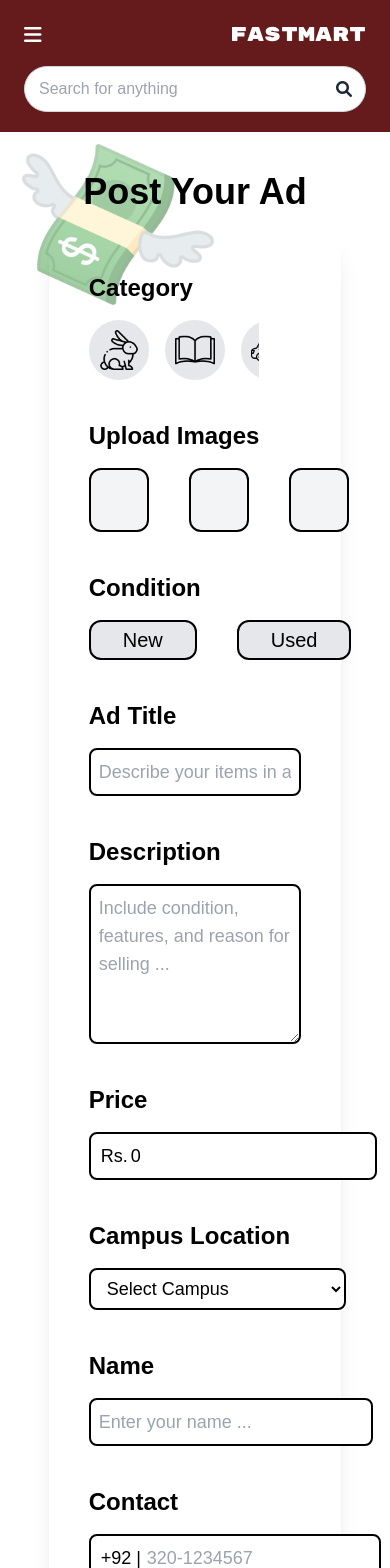
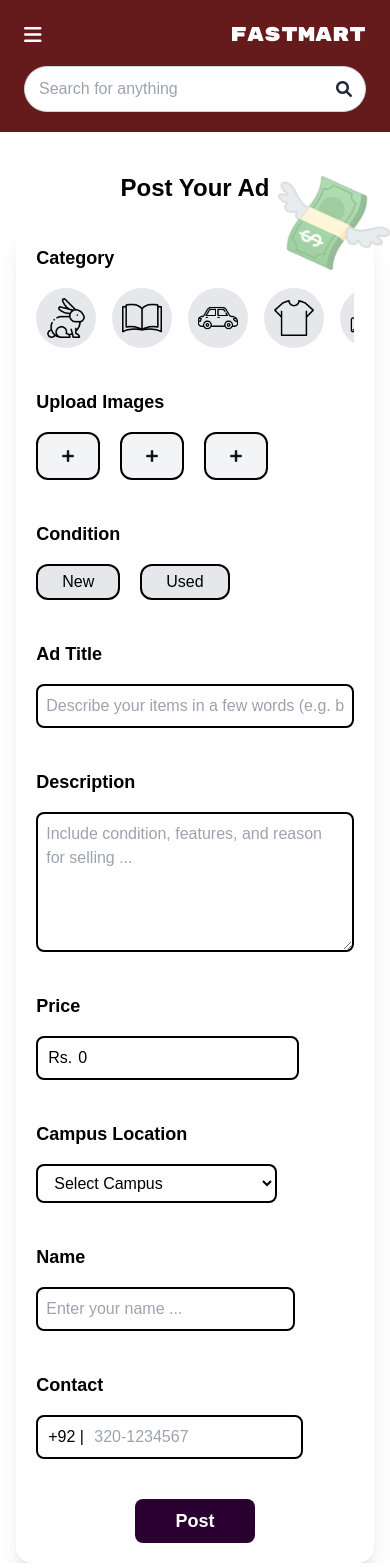
Before and after one commit to harisalimughal/FastMart, a React (Create React App) app in the folder fastmart/: page /postad in a window 390 px wide. Shown: the top 1568 px of the page. Built offline with nearby package versions, Linux system fonts and the light colour scheme; the HTML template or start-up script is replaced by a standard one; a web font is replaced by a local one.

Commit message:
Add design for PostAd component for mobile screens

```diff
--- a/fastmart/src/components/selling-page/CategorySelect.jsx
+++ b/fastmart/src/components/selling-page/CategorySelect.jsx
@@ -28,7 +28,7 @@ function CategorySelect({ onCategoryChange }) {
     };
 
     return (
-        <div className='flex justify-between gap-4 md:gap-0 overflow-x-auto custom-scrollbar w-4/5'>
+        <div className='flex justify-between gap-4 md:gap-0 overflow-x-auto custom-scrollbar md:w-4/5 w-full'>
             <button
                 onClick={() => handleCategoryClick('animal')}
                 className={getButtonClass('animal')}
--- a/fastmart/src/components/selling-page/ConditionSelect.jsx
+++ b/fastmart/src/components/selling-page/ConditionSelect.jsx
@@ -6,27 +6,27 @@ function ConditionSelect({ onConditionChange }) {
     const getButtonClass = (conditionValue) => {
         // When selected condition is new
         if (condition === 'New' && conditionValue === 'New') {
-            return 'px-8 py-1 text-xl bg-palletePurple text-white border-2 border-black rounded-xl hover:shadow-lg transition duration-300';
+            return 'md:px-8 md:py-1 px-6 py-1 text-md md:text-xl bg-palletePurple text-white border-2 border-black rounded-xl hover:shadow-lg transition duration-300';
         }
 
         // When selected condition is not new
         else if (condition !== 'New' && conditionValue === 'New') {
-            return 'px-8 py-1 text-xl bg-gray-200 text-black border-2 border-black rounded-xl hover:shadow-lg transition duration';
+            return 'md:px-8 md:py-1 px-6 py-1 text-md md:text-xl bg-gray-200 text-black border-2 border-black rounded-xl hover:shadow-lg transition duration';
         }
 
         // When selected condition is used
         else if (condition === 'Used' && conditionValue === 'Used') {
-            return 'px-8 py-1 text-xl bg-palletePurple text-white border-2 border-black rounded-xl hover:shadow-lg transition duration-300';
+            return 'md:px-8 md:py-1 px-6 py-1 text-md md:text-xl bg-palletePurple text-white border-2 border-black rounded-xl hover:shadow-lg transition duration-300';
         }
 
         // When selected condition is not used
         else if (condition !== 'Used' && conditionValue === 'Used') {
-            return 'px-8 py-1 text-xl bg-gray-200 text-black border-2 border-black rounded-xl hover:shadow-lg transition duration-300';
+            return 'md:px-8 md:py-1 px-6 py-1 text-md md:text-xl bg-gray-200 text-black border-2 border-black rounded-xl hover:shadow-lg transition duration-300';
         }
     }
 
     return (
-        <div className='flex gap-10'>
+        <div className='flex gap-5 md:gap-10'>
             {/* New Button */}
             <button
                 onClick={() => {
--- a/fastmart/src/components/selling-page/PostAd.jsx
+++ b/fastmart/src/components/selling-page/PostAd.jsx
@@ -36,12 +36,12 @@ function PostAd() {
             <Navbar />
 
             {/* Money Emoji */}
-            <div className='w-48 mx-auto absolute right-44 top-36 -z-10 opacity-50'>
+            <div className='w-28 md:w-48 mx-auto absolute md:right-[9vw] md:top-[12vh] right-0 top-[45vw] -z-10 opacity-50'>
                 <img src={moneyEmoji} alt='money-emoji'></img>
             </div>
 
-            {/* Main Content */}
-            <div className='flex flex-col gap-5'>
+            {/* Main Content - Desktop */}
+            <div className='md:flex flex-col gap-5 hidden'>
                 {/* Header */}
                 <h1 className='w-fit mx-auto text-4xl font-bold'>
                     Post Your Ad
@@ -171,6 +171,138 @@ function PostAd() {
                     </form>
                 </div>
             </div>
+
+            {/* Main Content - Mobile */}
+            <div className='flex flex-col gap-5 md:hidden'>
+                {/* Header */}
+                <h1 className='w-fit mx-auto text-2xl font-bold'>
+                    Post Your Ad
+                </h1>
+
+                {/* Form */}
+                <div className='shadow-xl w-11/12 mx-auto p-5 rounded-2xl'>
+                    <form
+                        onSubmit={handleSubmit}
+                        className='flex flex-col gap-10'
+                    >
+                        {/* Category */}
+                        <div className='flex flex-col gap-4'>
+                            <label className='text-lg font-bold'>Category</label>
+                            <CategorySelect onCategoryChange={handleCategoryChange} />
+                        </div>
+
+                        {/* Upload Images */}
+                        <div className='flex flex-col gap-4'>
+                            <label className='text-lg font-bold'>Upload Images</label>
+                            <div className='flex gap-5'>
+                                <UploadAdImage />
+                                <UploadAdImage />
+                                <UploadAdImage />
+                            </div>
+                        </div>
+
+                        {/* Condition */}
+                        <div className='flex flex-col gap-4'>
+                            <label className='text-lg font-bold'>Condition</label>
+                            <ConditionSelect onConditionChange={handleConditionChange} />
+                        </div>
+
+                        {/* Title */}
+                        <div className='flex flex-col gap-4'>
+                            <label className='text-lg font-bold'>Ad Title</label>
+                            <input
+                                type='text'
+                                className='border-2 border-black p-2 rounded-lg text-md'
+                                placeholder='Describe your items in a few words (e.g. brand, model, type, age) ...'
+                                onInput={(e) => setTitle(e.target.value)}
+                                value={title}
+                            />
+                        </div>
+
+                        {/* Description */}
+                        <div className='flex flex-col gap-4'>
+                            <label className='text-lg font-bold'>Description</label>
+                            <textarea
+                                className='border-2 border-black p-2 rounded-lg text-md'
+                                placeholder='Include condition, features, and reason for selling ...'
+                                rows={5}
+                                onInput={(e) => setDescription(e.target.value)}
+                                value={description}
+                            />
+                        </div>
+
+                        {/* Price */}
+                        <div className='flex flex-col gap-4'>
+                            <label className='text-lg font-bold'>Price</label>
+                            <div className='relative flex items-center'>
+                                <span className='absolute left-3'>Rs.</span>
+                                <input
+                                    type='number'
+                                    min={0}
+                                    step={1}
+                                    className='pl-10 pr-3 py-2 border-2 border-black rounded-lg text-md'
+                                    placeholder='Enter your price ...'
+                                    onInput={(e) => {
+                                        setPrice(e.target.value);
+                                    }}
+                                    value={price}
+                                />
+                            </div>
+                        </div>
+
+                        {/* Campus Location */}
+                        <div className='flex flex-col gap-4'>
+                            <label className='text-lg font-bold'>Campus Location</label>
+                            <select
+                                onChange={(e) => setCampus(e.target.value)}
+                                className='py-2 pl-3 pr-20 bg-white w-fit border-2 border-black rounded-lg'
+                            >
+                                <option value=''>Select Campus</option>
+                                <option value='Islamabad'>Islamabad</option>
+                                <option value='Karachi'>Karachi</option>
+                                <option value='Lahore'>Lahore</option>
+                                <option value='Peshawar'>Peshawar</option>
+                                <option value='Chiniot-Faislabad'>Chiniot-Faislabad</option>
+                            </select>
+                        </div>
+
+                        {/* Name */}
+                        <div className='flex flex-col gap-4'>
+                            <label className='text-lg font-bold'>Name</label>
+                            <input
+                                type='text'
+                                className='border-2 border-black p-2 pr-10 rounded-lg text-md w-fit'
+                                placeholder='Enter your name ...'
+                                onInput={(e) => setName(e.target.value)}
+                                value={name}
+                            />
+                        </div>
+
+                        {/* Contact */}
+                        <div className='flex flex-col gap-4'>
+                            <label className='text-lg font-bold'>Contact</label>
+                            <div className='relative flex items-center'>
+                                <span className='absolute left-3'>
+                                    +92 |
+                                </span>
+                                <input
+                                    type='text'
+                                    className='border-2 border-black py-2 pl-14 rounded-lg text-md w-fit'
+                                    placeholder='320-1234567'
+                                />
+                            </div>
+                        </div>
+
+                        {/* Post */}
+                        <button
+                            type='submit'
+                            className='flex justify-center items-center text-white bg-palletePurple font-bold text-lg py-2 px-10 rounded-lg mx-auto hover:shadow-xl transition duration-300'
+                        >
+                            Post
+                        </button>
+                    </form>
+                </div>
+            </div>
         </div>
     )
 }
--- a/fastmart/src/components/selling-page/UploadAdImage.jsx
+++ b/fastmart/src/components/selling-page/UploadAdImage.jsx
@@ -4,8 +4,8 @@ import plusIcon from '../../assets/others/plus.png'
 
 function UploadAdImage() {
     return (
-        <div className='px-7 py-5 bg-gray-100 w-fit border-2 border-black rounded-xl text-2xl hover:cursor-pointer'>
-            <img src={plusIcon} alt='plus-icon' className='w-5 h-5'></img>
+        <div className='px-6 py-4 md:px-7 md:py-5 bg-gray-100 w-fit border-2 border-black rounded-xl text-2xl hover:cursor-pointer'>
+            <img src={plusIcon} alt='plus-icon' className='w-3 md:w-5 md:h-5'></img>
         </div>
     )
 }
```
